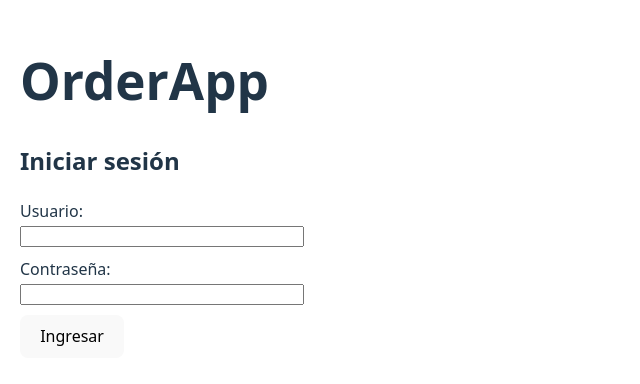
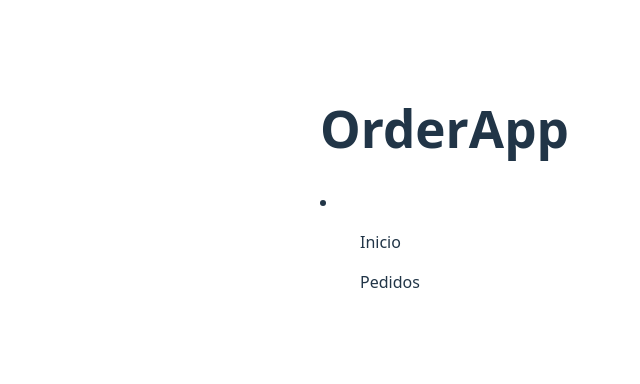
Before and after one commit to LautyGonzalez/OrderApp, a React (Vite) app: page / in a window 1280 px wide. Shown: the part 212-596 px from the top of the page, without its empty margins (0-640 px from the left). Built offline with nearby package versions, Linux system fonts and the light colour scheme.

Commit message:
Agregado Dashboard

```diff
--- a/package.json
+++ b/package.json
@@ -11,7 +11,8 @@
   },
   "dependencies": {
     "react": "^19.1.1",
-    "react-dom": "^19.1.1"
+    "react-dom": "^19.1.1",
+    "react-router": "^7.8.1"
   },
   "devDependencies": {
     "@eslint/js": "^9.32.0",
--- a/src/App.jsx
+++ b/src/App.jsx
@@ -1,9 +1,13 @@
+import Dashboard from "./components/dashboard/dashboard";
 import Login from "./components/login/login";
+import {Route} from "react-router"
+
 
 function App() {
   return (
     <div>
-      <Login />
+      {/* <Login/> */}
+      <Dashboard/>
     </div>
   );
 }
--- /dev/null
+++ b/src/components/dashboard/dashboard-nav/dashboard-nav.css
@@ -0,0 +1,3 @@
+.container{
+    margin: -160% 0px 0px -102%;
+}
--- /dev/null
+++ b/src/components/dashboard/dashboard-nav/dashboard-nav.jsx
@@ -0,0 +1,22 @@
+import { useState } from "react";
+import "./dashboard-nav.css"
+
+function DashboardNav() {
+  return (
+    <div className="Container">
+        <div>
+            <li>
+                <ul>
+                    Inicio
+                </ul>
+                <ul>
+                    Pedidos
+                </ul>
+            </li>
+        </div>
+
+    </div>
+  );
+}
+
+export default DashboardNav;
--- /dev/null
+++ b/src/components/dashboard/dashboard.jsx
@@ -0,0 +1,18 @@
+import { useState } from "react";
+import DashboardNav from "./dashboard-nav/dashboard-nav";
+import "./dashboard.css"
+
+const Dashboard = () => {
+  return (
+    <div>
+        <h1 class="title">OrderApp</h1>
+        <DashboardNav/>
+        <div>
+
+        </div>
+
+    </div>
+  );
+}
+
+export default Dashboard;
--- a/src/components/login/login.css
+++ b/src/components/login/login.css
@@ -0,0 +1,10 @@
+body{
+    margin-left:25%;
+}
+
+.container{
+    background-color: black;
+    border-radius: 20px;
+    margin-left: 20px;
+    padding: 30px 200px 30px 200px
+}
--- a/src/components/login/login.jsx
+++ b/src/components/login/login.jsx
@@ -15,7 +15,7 @@ function Login() {
   };
 
   return (
-    <div class="container" style={{ maxWidth: "400px", margin: "auto", padding: "20px" }}>
+    <div class="container" style={{ maxWidth: "400px", margin: "auto"}}>
         <h1 class="title">OrderApp</h1>
       <h2>Iniciar sesión</h2>
       <form onSubmit={manejarLogin}>
@@ -37,6 +37,9 @@ function Login() {
             style={{ width: "100%" }}
           />
         </div>
+        <div>
+          <p>No tienes una cuenta? <label>Registrate</label></p>
+        </div>
         <button type="submit">Ingresar</button>
       </form>
     </div>
```
Also changed, not shown: src/components/dashboard/dashboard.css (added), 1 other file (tests, documents, lock files or other folders).
